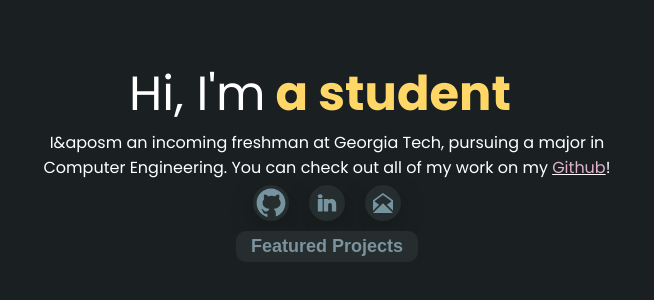
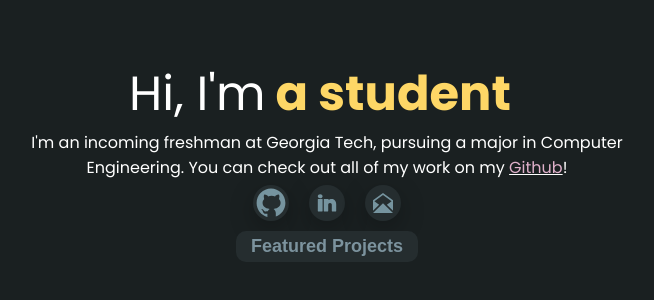
Before and after one commit to siddhxrth/siddharth-lohani-dot-dev, a Next.js app: page / in a window 1280 px wide. Shown: the part 256-556 px from the top of the page, without its empty margins (313-967 px from the left). Built offline with nearby package versions, Linux system fonts and the light colour scheme.

Commit message:
fixed apostrophe

```diff
--- a/pages/index.js
+++ b/pages/index.js
@@ -46,7 +46,7 @@ export default function Home() {
             marginBottom: 0,
           }}
         >
-          I&aposm an incoming freshman at Georgia Tech, pursuing a major in Computer Engineering.
+          I&apos;m an incoming freshman at Georgia Tech, pursuing a major in Computer Engineering.
           You can check out all of my work on my <u><a href={githubLink} target="_blank" rel="noreferrer" style={{ "color": "#E0B1CB" }}>Github</a></u>!
 
           <br></br>
```
